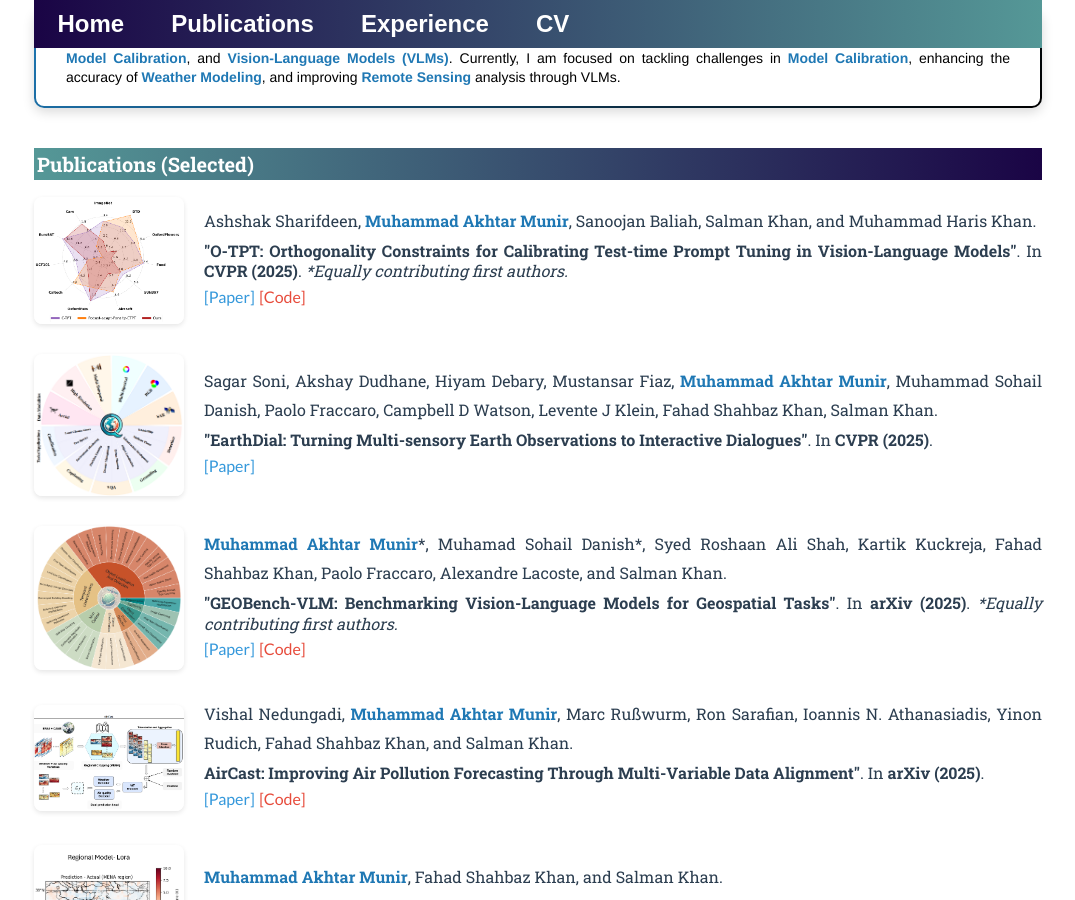
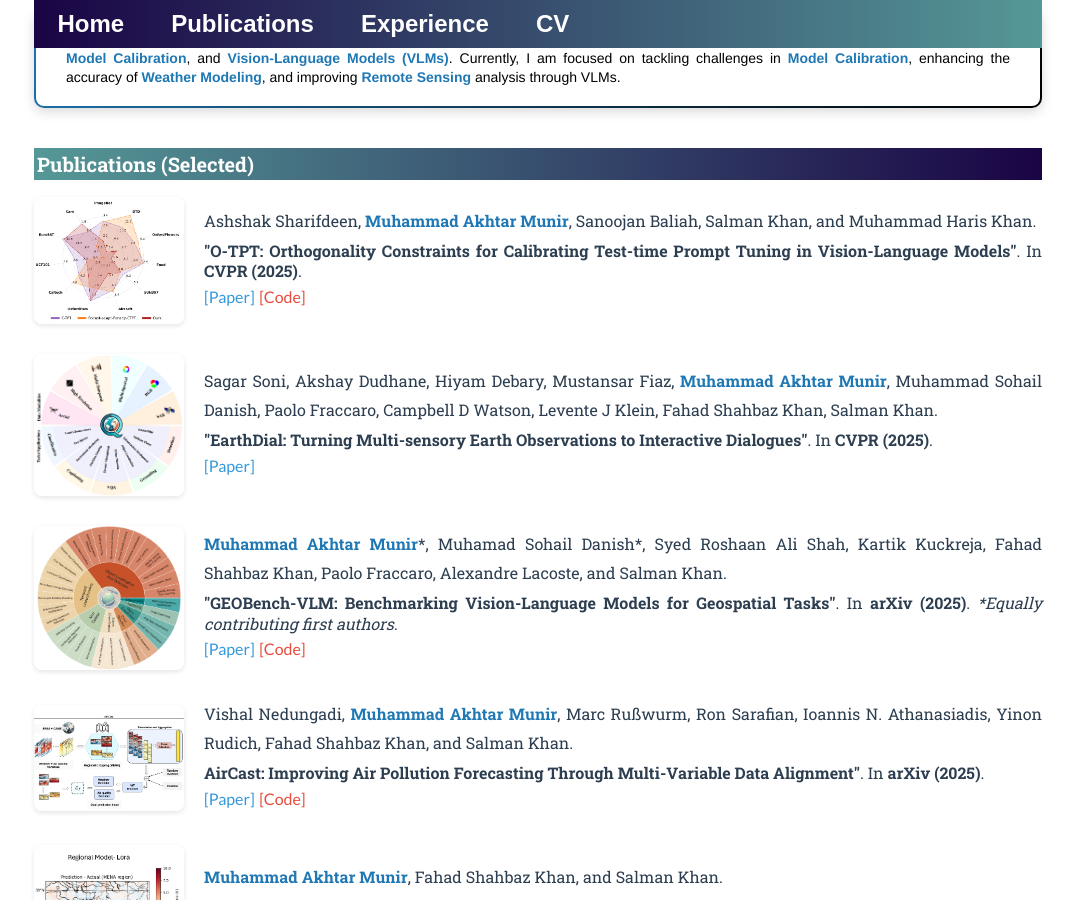
Before and after one commit to akhtarvision/akhtarvision.github.io, a Jekyll site: the page built from index.html, in a window 1280 px wide and 900 px high, scrolled down 365 px. Shown: the whole window, without its empty margins (102-1177 px from the left). Built offline with Jekyll 4.4.1, drawn with Linux system fonts in a browser that asks for light colours.

Commit message:
Update index.html

```diff
--- a/index.html
+++ b/index.html
@@ -77,7 +77,7 @@ title: Akhtar, CV & ML
                 </p>
                 <p style="font-family: 'Roboto Slab', serif; font-size: 16px; color: #2c3e50; margin: 5px 0;">
                     <strong>"O-TPT: Orthogonality Constraints for Calibrating Test-time Prompt Tuning in Vision-Language Models"</strong>.
-                    In <strong>CVPR (2025)</strong>. <i>*Equally contributing first authors.</i>
+                    In <strong>CVPR (2025)</strong>.
                 </p>
                 <p style="margin: 5px 0;">
                     <a href="https://arxiv.org/pdf/2503.12096" style="font-family: 'Lato', sans-serif; text-decoration: none; color: #3498db;">[Paper]</a>
```
